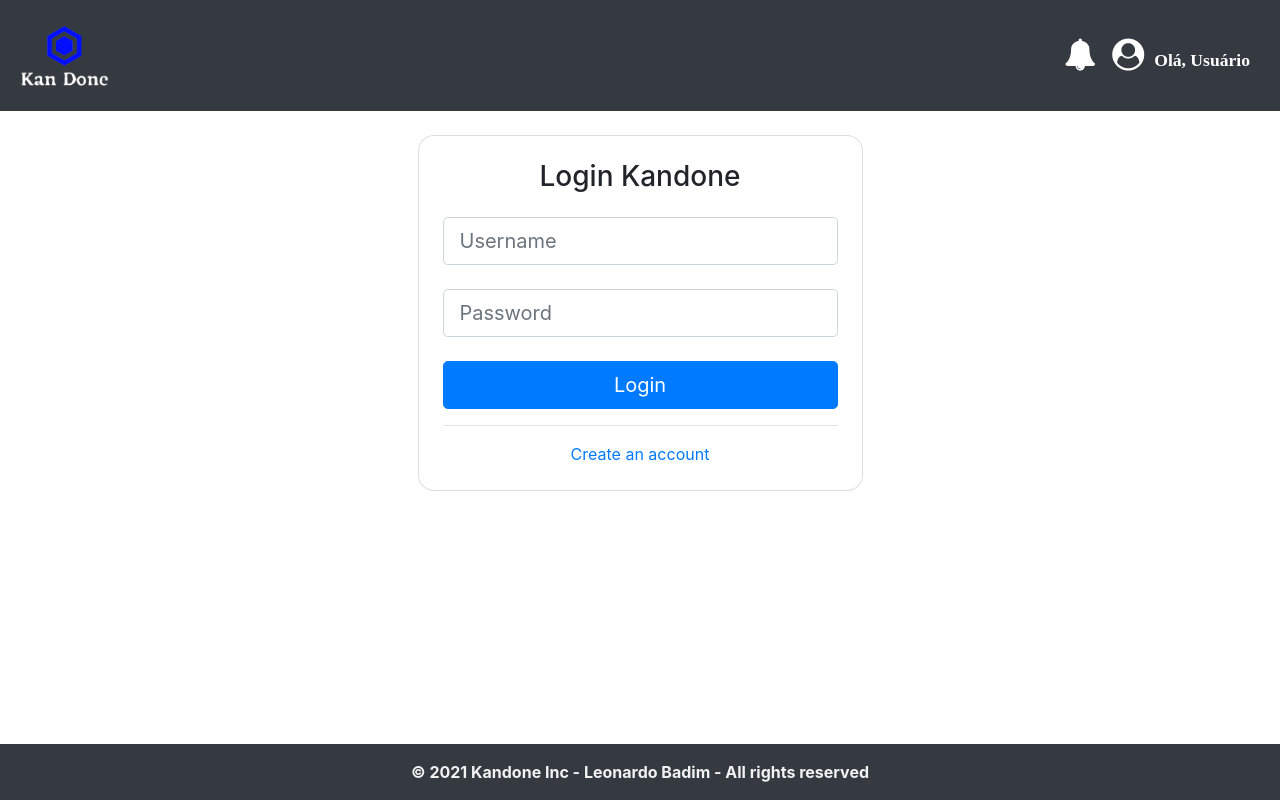
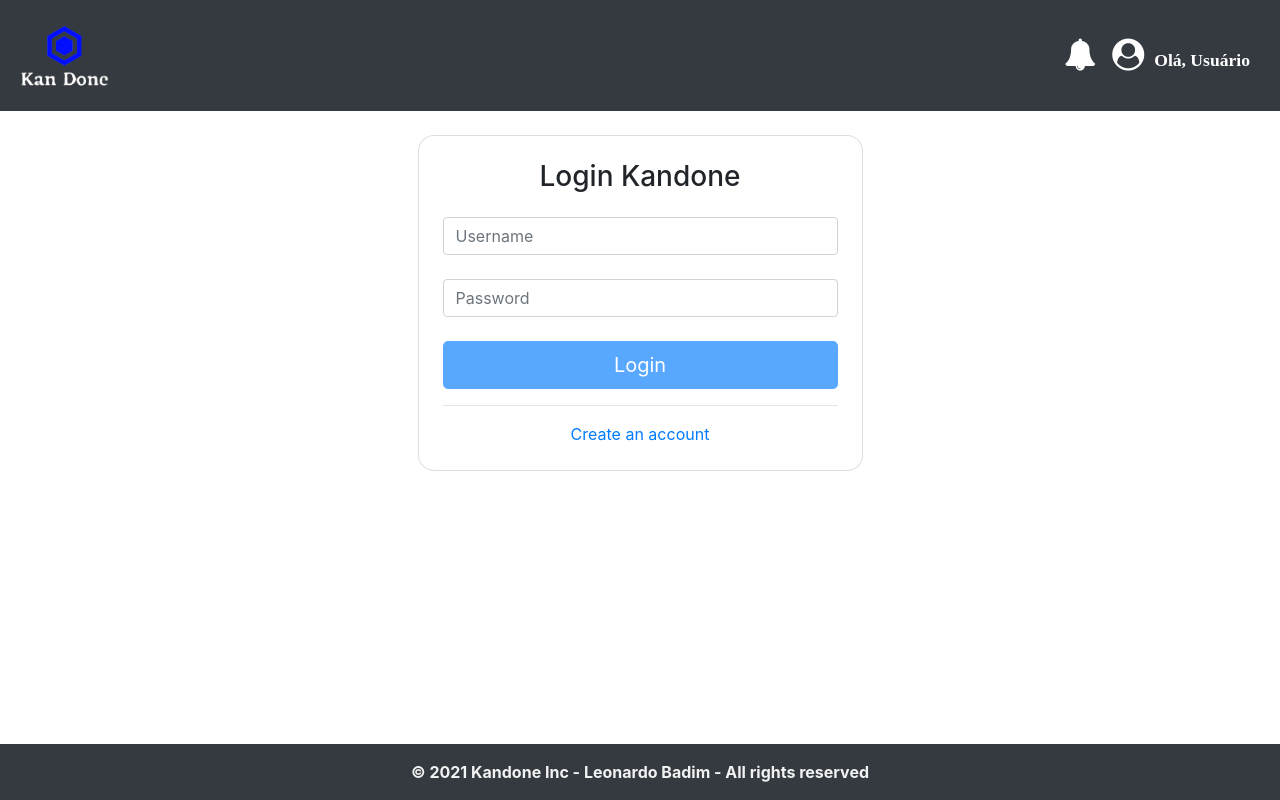
Before and after one commit to LPompeia/kandone-front, an Angular app: page /home in a window 1280 px wide. Built offline with nearby package versions, Linux system fonts and the light colour scheme.

Commit message:
Add: form and component of message alert on inputs

```diff
--- a/src/app/app.module.ts
+++ b/src/app/app.module.ts
@@ -10,7 +10,7 @@ import { FooterComponent } from './components/footer/footer.component';
   declarations: [
     AppComponent,
     HeaderComponent,
-    FooterComponent,
+    FooterComponent
   ],
   imports: [
     BrowserModule,
--- /dev/null
+++ b/src/app/components/message-inputs-alert/message-inputs-alert.component.html
@@ -0,0 +1 @@
+<small class="text-danger d-block mt-1">{{ mensagem }}</small>
--- /dev/null
+++ b/src/app/components/message-inputs-alert/message-inputs-alert.component.ts
@@ -0,0 +1,18 @@
+import { Component, Input, OnInit } from '@angular/core';
+
+@Component({
+  selector: 'app-message-inputs-alert',
+  templateUrl: './message-inputs-alert.component.html',
+  styleUrls: ['./message-inputs-alert.component.css']
+})
+export class MessageInputsAlertComponent implements OnInit {
+
+  @Input()
+  mensagem = '';
+
+  constructor() { }
+
+  ngOnInit(): void {
+  }
+
+}
--- a/src/app/home/home.module.ts
+++ b/src/app/home/home.module.ts
@@ -4,13 +4,17 @@ import { CommonModule } from '@angular/common';
 import { HomeRoutingModule } from './home-routing.module';
 import { HomeComponent } from './home.component';
 import { LoginComponent } from './login/login.component';
+import { FormsModule } from '@angular/forms';
+import { SharedModule } from '../shared/shared.module';
 
 
 @NgModule({
   declarations: [HomeComponent, LoginComponent],
   imports: [
     CommonModule,
-    HomeRoutingModule
+    HomeRoutingModule,
+    FormsModule,
+    SharedModule
   ],
   exports: [HomeComponent],
 })
--- a/src/app/home/login/login.component.html
+++ b/src/app/home/login/login.component.html
@@ -6,16 +6,53 @@
 
           <h3 class="mb-4">Login Kandone</h3>
 
-          <div class="form-outline mb-4">
-            <input type="email" placeholder="Username" id="email" class="form-control form-control-lg" />
-          </div>
+          <!--Form authentication - user input email and password-->
+          <form class="form mt-4" (ngSubmit)="login()" #loginForm="ngForm">
+            <div class="form-group">
+              <div class="form-outline mb-4">
+                <input
+                  class="form-control"
+                  type="email"
+                  placeholder="Username"
+                  name="username"
+                  [(ngModel)]="username"
+                  #campoUsername="ngModel"
+                  required
+                />
+              <app-message-inputs-alert
+                *ngIf="campoUsername.invalid && campoUsername.touched"
+                mensagem="Please, enter your username"
+              ></app-message-inputs-alert>
+              </div>
+            </div>
 
-          <div class="form-outline mb-4">
-            <input type="password" placeholder="Password" id="password" class="form-control form-control-lg" />
-          </div>
+            <div class="form-group">
+              <div class="form-outline mb-4">
+                <input
+                  class="form-control"
+                  type="password"
+                  placeholder="Password"
+                  name="password"
+                  [(ngModel)]="password"
+                  #campoPassword="ngModel"
+                  required
+                />
+                <app-message-inputs-alert
+                *ngIf="campoPassword.invalid && campoPassword.touched"
+                mensagem="Please, enter your password"
+              ></app-message-inputs-alert>
+              </div>
+            </div>
 
-          <button class="btn btn-primary btn-lg btn-block" type="submit">Login</button>
+            <button
+              class="btn btn-primary btn-lg btn-block"
+              type="submit"
+              [disabled]="loginForm.invalid">
+              Login
+            </button>
+          </form>
 
+          <!--User click for create an account-->
           <hr class="my-3">
           <a [routerLink]="['signup']">Create an account</a>
         </div>
--- a/src/app/home/login/login.component.ts
+++ b/src/app/home/login/login.component.ts
@@ -7,9 +7,16 @@ import { Component, OnInit } from '@angular/core';
 })
 export class LoginComponent implements OnInit {
 
+  username = ''
+  password = ''
+
   constructor() { }
 
   ngOnInit(): void {
   }
 
+  login() {
+    console.log('Received on front', this.username, this.password)
+  }
+
 }
```
Also changed, not shown: src/app/components/message-inputs-alert/message-inputs-alert.module.ts (added, +10 -0 lines), src/app/shared/shared.module.ts (added, +13 -0 lines), src/app/components/message-inputs-alert/message-inputs-alert.component.css (added), 1 other file (tests, documents, lock files or other folders).
